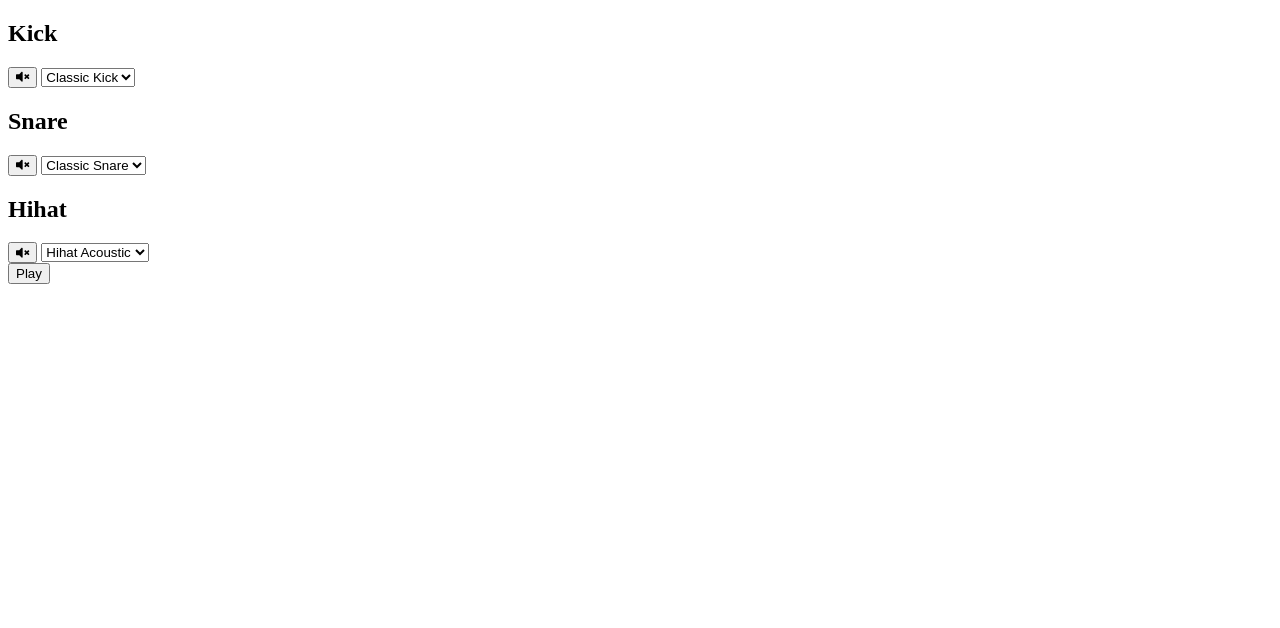
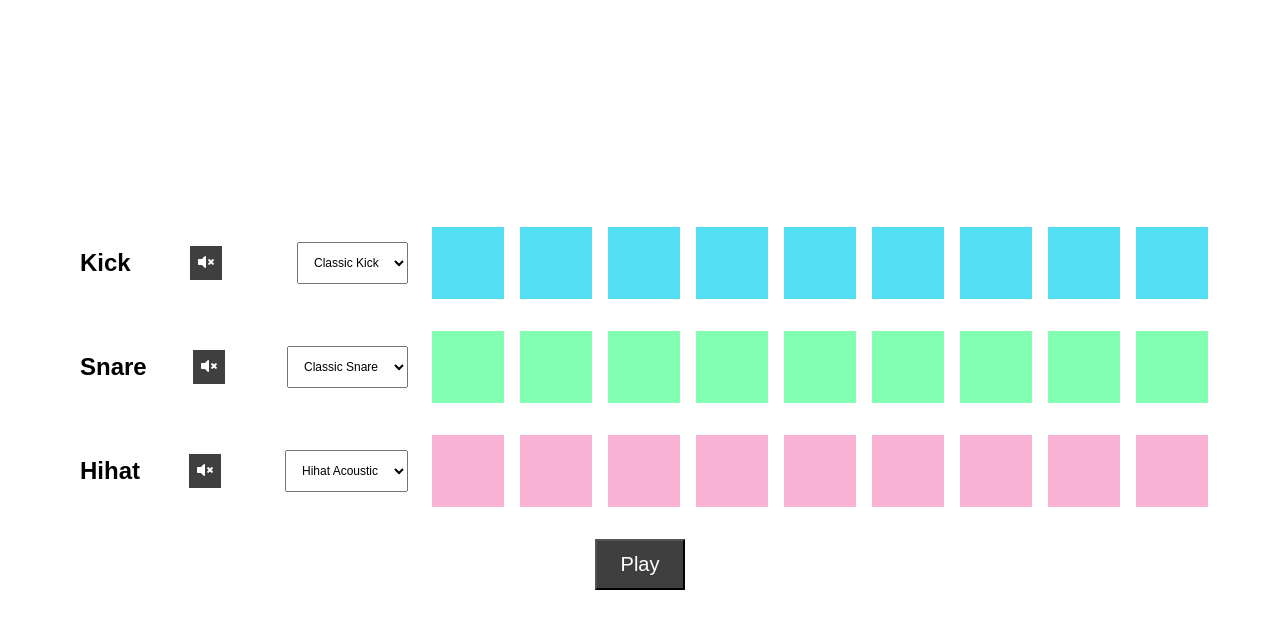
Before and after one commit to brianlfarmerllc/JsOOP_beat_maker, a plain HTML site: page index.html in a window 1280 px wide. Drawn offline with Linux system fonts and the light colour scheme; files that its build step writes are made by us from their sources.

Commit message:
create basic styling to see the controlers and pads

```diff
--- a/index.html
+++ b/index.html
@@ -6,7 +6,7 @@
     <meta name="robots" content="index,follow" />
     <meta name="description" content="" />
     <link rel="icon" href="" />
-    <link rel="stylesheet" type="text/css" href="styles.css" />
+    <link rel="stylesheet" type="text/css" href="./styles/styles.css" />
     <title>Beatmaker</title>
   </head>
 
@@ -14,7 +14,7 @@
     <main>
       <section>
         <div class="sequencer">
-          <div class="kick-track">
+          <div class="track kick-track">
             <div class="controls">
               <h2>Kick</h2>
               <button data-track="0" class="mute kick-volume">
@@ -30,7 +30,7 @@
                 </option>
               </select>
             </div>
-            <div class="kick">
+            <div class="pad-container kick">
               <div class="pad kick-pad b0"></div>
               <div class="pad kick-pad b1"></div>
               <div class="pad kick-pad b2"></div>
@@ -42,7 +42,7 @@
               <div class="pad kick-pad b8"></div>
             </div>
           </div>
-          <div class="snare-track">
+          <div class="track snare-track">
             <div class="controls">
               <h2>Snare</h2>
               <button data-track="1" class="mute snare-volume">
@@ -58,7 +58,7 @@
                 </option>
               </select>
             </div>
-            <div class="snare">
+            <div class="pad-container snare">
               <div class="pad snare-pad b0"></div>
               <div class="pad snare-pad b1"></div>
               <div class="pad snare-pad b2"></div>
@@ -70,7 +70,7 @@
               <div class="pad snare-pad b8"></div>
             </div>
           </div>
-          <div class="hihat-track">
+          <div class="track hihat-track">
             <div class="controls">
               <h2>Hihat</h2>
               <button data-track="2" class="mute hihat-volume">
@@ -83,7 +83,7 @@
                 <option value="./assets/audio/hihat-808.wav">808 Hihat</option>
               </select>
             </div>
-            <div class="hihat">
+            <div class="pad-container hihat">
               <div class="pad hihat-pad b0"></div>
               <div class="pad hihat-pad b1"></div>
               <div class="pad hihat-pad b2"></div>
@@ -95,8 +95,8 @@
               <div class="pad hihat-pad b8"></div>
             </div>
           </div>
+          <button class="play">Play</button>
         </div>
-        <button class="play">Play</button>
         <audio class="kick-sound" src="./assets/audio/kick-classic.wav"></audio>
         <audio
           class="snare-sound"
--- a/styles/styles.css
+++ b/styles/styles.css
@@ -0,0 +1,97 @@
+/* Global Scope */
+* {
+  margin: 0;
+  padding: 0;
+  box-sizing: border-box;
+}
+
+body {
+  font-family: sans-serif;
+}
+
+i,
+svg {
+  pointer-events: none;
+}
+
+/* main */
+.sequencer {
+  min-height: 100vh;
+  display: flex;
+  flex-direction: column;
+  justify-content: center;
+  align-items: center;
+}
+
+.track {
+  display: flex;
+  justify-content: space-between;
+  align-items: center;
+  width: 90%;
+}
+
+.controls {
+  display: flex;
+  justify-content: space-between;
+  align-items: center;
+  flex: 1;
+  margin: 0rem 1rem;
+}
+
+.controls button {
+  padding: 0.5rem;
+  border: none;
+  background: rgb(63, 63, 63);
+  color: white;
+  font-size: 1rem;
+  cursor: pointer;
+  transition: all 0.5s ease;
+}
+
+select {
+  padding: 0.75rem;
+  font-size: 0.75rem;
+  margin-left: 1rem;
+}
+
+.pad-container {
+  display: flex;
+  flex: 2;
+}
+
+.pad {
+  width: 4.5rem;
+  height: 4.5rem;
+  margin: 1rem 0.5rem;
+  cursor: pointer;
+  transition: all 0.5s ease;
+}
+
+.kick-pad {
+  background: rgba(13, 212, 238, 0.705);
+}
+.kick-pad.active {
+  background: rgb(29, 227, 253);
+}
+.snare-pad {
+  background: rgba(81, 255, 148, 0.712);
+}
+.snare-pad.active {
+  background: rgb(81, 255, 148);
+}
+.hihat-pad {
+  background: rgba(245, 142, 190, 0.678);
+}
+.hihat-pad.active {
+  background: rgb(253, 88, 165);
+}
+
+.play {
+  padding: 0.75rem 1.5rem;
+  font-size: 1.25rem;
+  background: rgb(63, 63, 63);
+  color: white;
+  cursor: pointer;
+  transition: all 0.5s ease;
+  margin-top: 1rem;
+}
```
